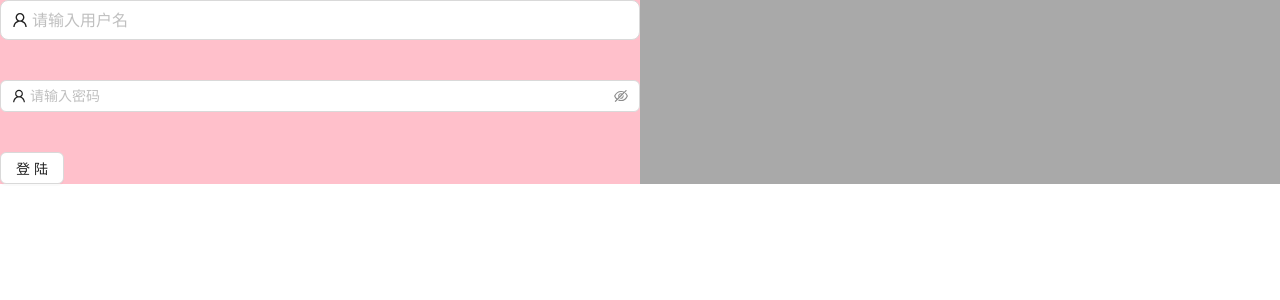
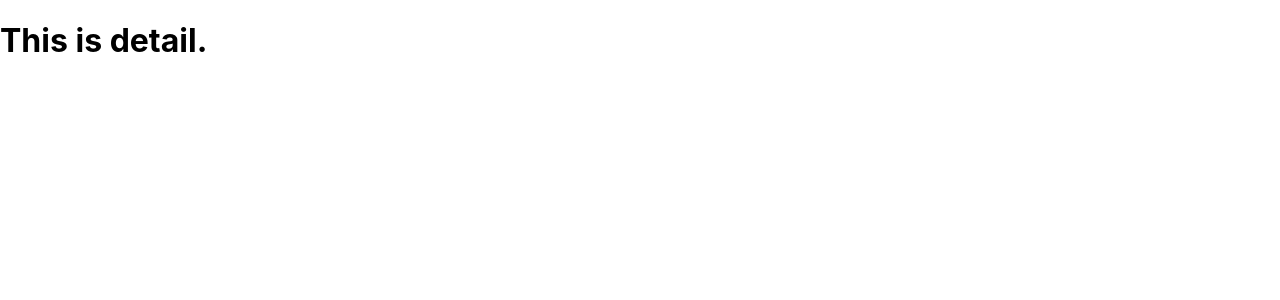
Before and after one commit to SSJStar/my-react-ts-app, a React (Create React App) app: page /detail in a window 1280 px wide. Shown: the top 300 px of the page. Built offline with nearby package versions, Linux system fonts and the light colour scheme.

Commit message:
20230606-1729; 第一个react+ts+vite项目 更新：研究-垂直列表

```diff
--- /dev/null
+++ b/src/pages/Detail.tsx
@@ -0,0 +1,7 @@
+export default function Detail(){
+    return (
+        <div>
+            <h1>This is detail.</h1>
+        </div>
+    );
+}
--- /dev/null
+++ b/src/pages/Item.tsx
@@ -0,0 +1,8 @@
+// import React from "react";
+export default function Item(){
+    return (
+        <div>
+            <h1>This is Item.</h1>
+        </div>
+    );
+}
--- /dev/null
+++ b/src/pages/LoginForm.css
@@ -0,0 +1,7 @@
+.contentDiv {
+    width: 50%;
+    height: 50%;
+    backgroundColor: pink;
+    justifyContent:'center';
+    alignItems:'center';
+}
--- a/src/pages/LoginForm.tsx
+++ b/src/pages/LoginForm.tsx
@@ -199,19 +199,30 @@
 import { UserOutlined } from '@ant-design/icons';
 import {Button, Input} from 'antd';
 import {style} from "postcss-minify-font-values/types/lib/keywords";
-const LoginView = ()=>{
-    const style_contentDiv = {
-        width: '50%',
-        height: '50%',
-        backgroundColor: 'pink',
-        // align:
-        // display:'flex',
-        justifyContent:'center',
-        alignItems:'center'
-    };
+import myRouter from "@/router/routeConfig";
+import {lazy, Suspense} from "react";
+import {Route, useNavigate} from "react-router";
+// const LoginView = () => {
+export default function LoginView() {
+    // const style_contentDiv = {
+    //     width: '50%',
+    //     height: '50%',
+    //     backgroundColor: 'pink',
+    //     // align:
+    //     // display:'flex',
+    //     justifyContent:'center',
+    //     alignItems:'center'
+    // };
+    const navigateTo = useNavigate();
+    const handelClick = () => {
+        // myRouter.push("");
+    // let navigate = useNavigate();
+    //     useNavigate(lazy(() => import("src/pages/detail")));
+        navigateTo("/detail")
+    }
     return (
         <div style={{ backgroundColor: "darkgray" }}>
-            <div className={"contentDiv"} style={ style_contentDiv }>
+            <div id={"contentDiv"}>
                 <Input size="large" placeholder="请输入用户名" prefix={<UserOutlined />} />
 
                 <div style={{ height:'40px' }}></div>
@@ -220,11 +231,14 @@ const LoginView = ()=>{
 
                 <div style={{ height:'40px' }}></div>
 
-                <Button>登 陆</Button>
+                {/*<Route path={"/detail"}>*/}
+                {/*    <Suspense fallback={console.log("哈哈")}>*/}
+                {/*        go!*/}
+                {/*    </Suspense>*/}
+                {/*</Route>*/}
+                <Button onClick={ handelClick }>登 陆</Button>
             </div>
 
         </div>
     )
 };
-
-export default <LoginView />;
--- a/src/pages/detail.tsx
+++ /dev/null
@@ -1,4 +0,0 @@
-function detail(){
-    return "<h1>This is detail.</h1>";
-}
-export default detail()
--- a/src/pages/item.tsx
+++ /dev/null
@@ -1,5 +0,0 @@
-// import React from "react";
-function item(){
-    return "<h1>This is item.</h1>";
-}
-export default item()
--- a/src/router/routeConfig.tsx
+++ b/src/router/routeConfig.tsx
@@ -1,34 +1,107 @@
 /* // @ts-nocheck */
 import {RouteObject} from "react-router-dom";
 import { lazy } from "react";
+import React from "react";
 
-// import rt from "@/pages/home"
+
+const  withLoadingComponent = (com:JSX.Element) => (
+    <React.Suspense fallback={<div>loading...</div>}>{com}</React.Suspense>
+);
+
 // @ts-ignore
-const loginView = lazy(() => import("src/pages/LoginForm"));
-const myRouter:Array<RouteObject> = [
+const LoginView = lazy(() => import("src/pages/LoginForm")); //
+const Item = lazy(() => import("src/pages/Item"));  //点击列表
+const Detail = lazy(() => import("src/pages/Detail")); //详情
+const LayoutView = lazy(() => import("src/views/LayoutView")); //布局
+
+const Home = lazy(() => import("src/views/others/Home")); //测试页
+const myRouter: Array<RouteObject> = [
     {
         // 根目录
-        path:"/",
+        path: "/",
         // @ts-ignore
-        element: loginView,
-        children:[
+        element: <LayoutView />,
+        children: [
             {
-                path:"/list",
+                path: "item",
                 // @ts-ignore
-                element:lazy(() => import("src/pages/item")),
+                element: withLoadingComponent(<Item />),
             },
-            {
-                path:"/detail",
-                // @ts-ignore
-                element:lazy(() => import("src/pages/detail")),
-            }
         ]
+    },
+    {
+        path: "/list",
+        // @ts-ignore
+        element: withLoadingComponent(<Item/>),
+    },
+    {
+        path: "/detail",
+        // @ts-ignore
+        element: withLoadingComponent(<Detail/>),
+    },
+    {// home
+        path: "/home",
+        // @ts-ignore
+        element: withLoadingComponent(<Home/>),
     },
     // 登陆
     {
-        path:"login",
+        path: "/login",
         // @ts-ignore
-        element:loginView,
+        element: withLoadingComponent(<LoginView/>),
     },
-]
+];
 export default myRouter
+
+
+
+
+
+
+
+
+
+
+
+
+// import React, { lazy } from "react";
+// import { RouteObject } from "react-router-dom";
+//
+// import Index from "src/views/Index";
+// import item from "@/pages/item";
+// // react懒加载
+// const Login = lazy(() => import("src/views/Login"));
+// const Home = lazy(() => import("src/views/Home"));
+// const Personal = lazy(() => import("src/views/Personal"));
+// const AllData = lazy(() => import("src/views/AllData"));
+//
+// const withLoadingComponent = (comp: JSX.Element) => (
+//     <React.Suspense fallback={<div>Loading...</div>}>{comp}</React.Suspense>
+// );
+//
+// const routes: Array<RouteObject> = [
+//     {
+//         path: "/",
+//         element: withLoadingComponent(<Home />),//<Index />,
+//     },
+//     {
+//         path: "/login",
+//         element: withLoadingComponent(<Login />),
+//     },
+//     {
+//         path: "/*",  //父子路由
+//         element: withLoadingComponent(<Home />),
+//         children: [
+//             {
+//                 index: true,
+//                 path: "home",
+//                 element: <AllData />,
+//             },
+//             {
+//                 path: "personal",
+//                 element: <Personal />,
+//             },
+//         ],
+//     },
+// ];
+// export default routes;
```
Also changed, not shown: src/App.tsx (+9 -0 lines).
